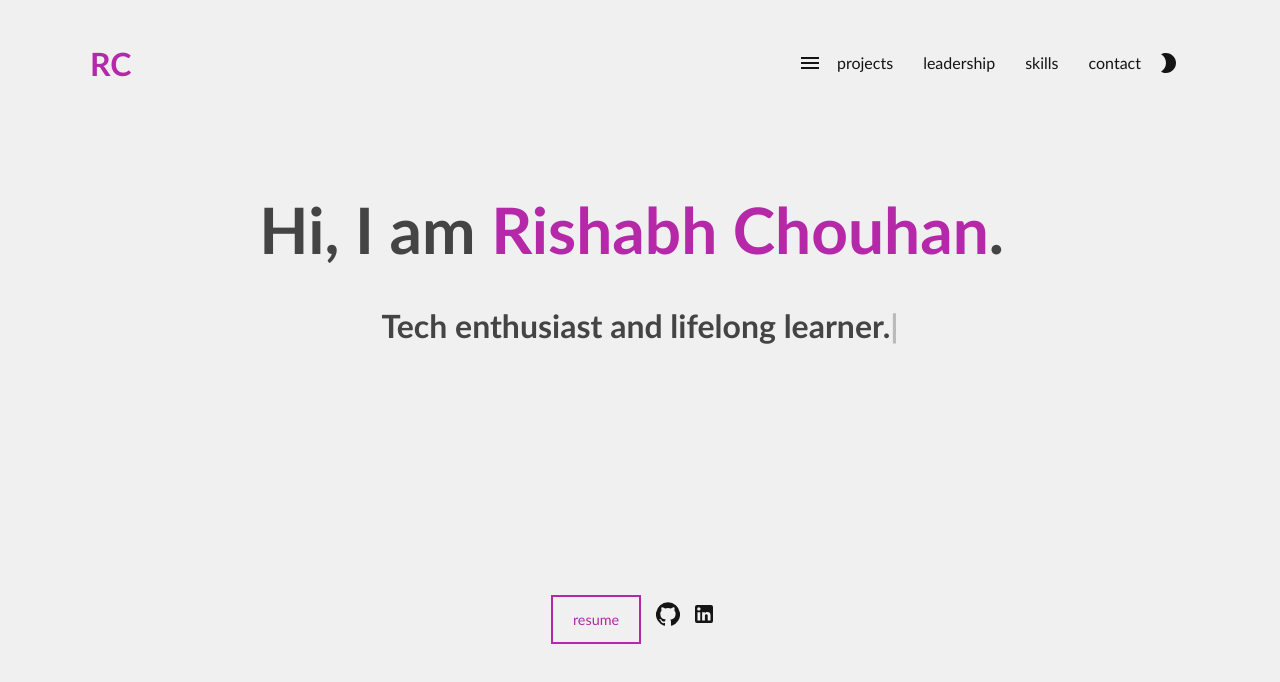
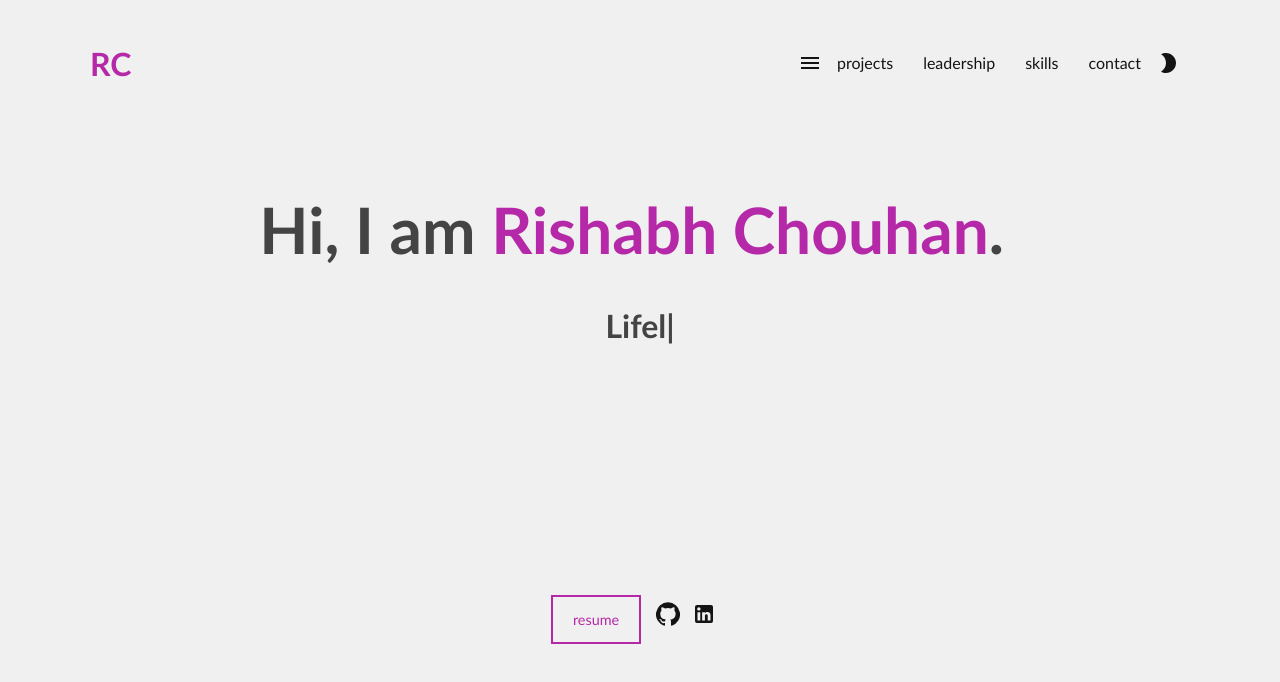
Before and after one commit to iamrishabruh/portfolio, a React (Create React App) app: page / in a window 1280 px wide. Shown: the top 682 px of the page. Built offline with nearby package versions, Linux system fonts and the light colour scheme.

Commit message:
Updated portfolio descriptions

```diff
--- a/src/portfolio.js
+++ b/src/portfolio.js
@@ -9,10 +9,11 @@ const header = {
     name: 'Rishabh Chouhan', // Full name.
     role: 'Software Developer', // Professional role or title.
     descriptions: [
+      'CEO of Reachmind',
       'Passionate software developer.', // Series of brief descriptions about the person.
-      'Tech enthusiast and lifelong learner.',
-      'Advocate for financial literacy.',
-      'Active community service participant.',
+      'Lifelong learner.',
+      'Financial literacy advocate',
+      'Active community participant.',
       'Challenge-driven problem solver.',
     ],
     resume: 'https://drive.google.com/file/d/1yU0CnZKHAxkysUGdmzFYlrkrDagtS0bC/view?usp=sharing', // URL to resume.
```
Also changed, not shown: 11 other files (tests, documents, lock files or other folders).
